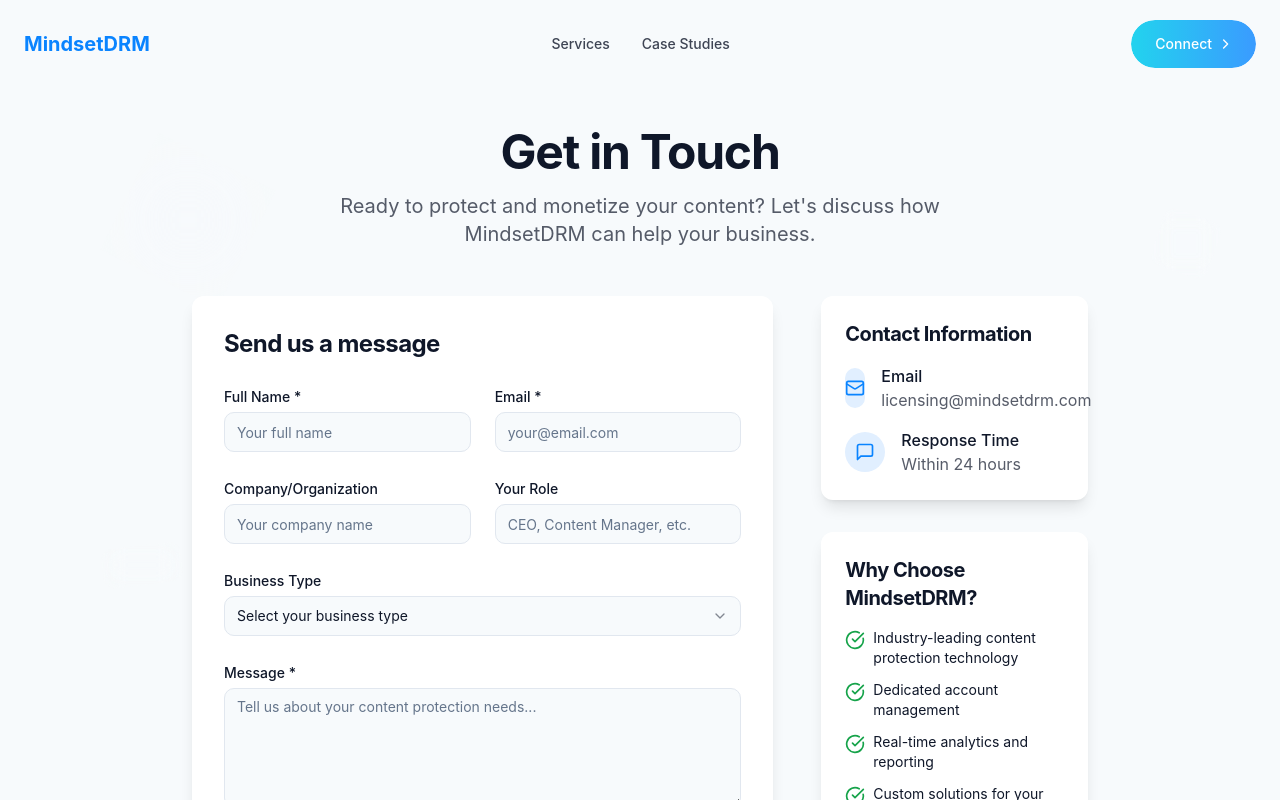
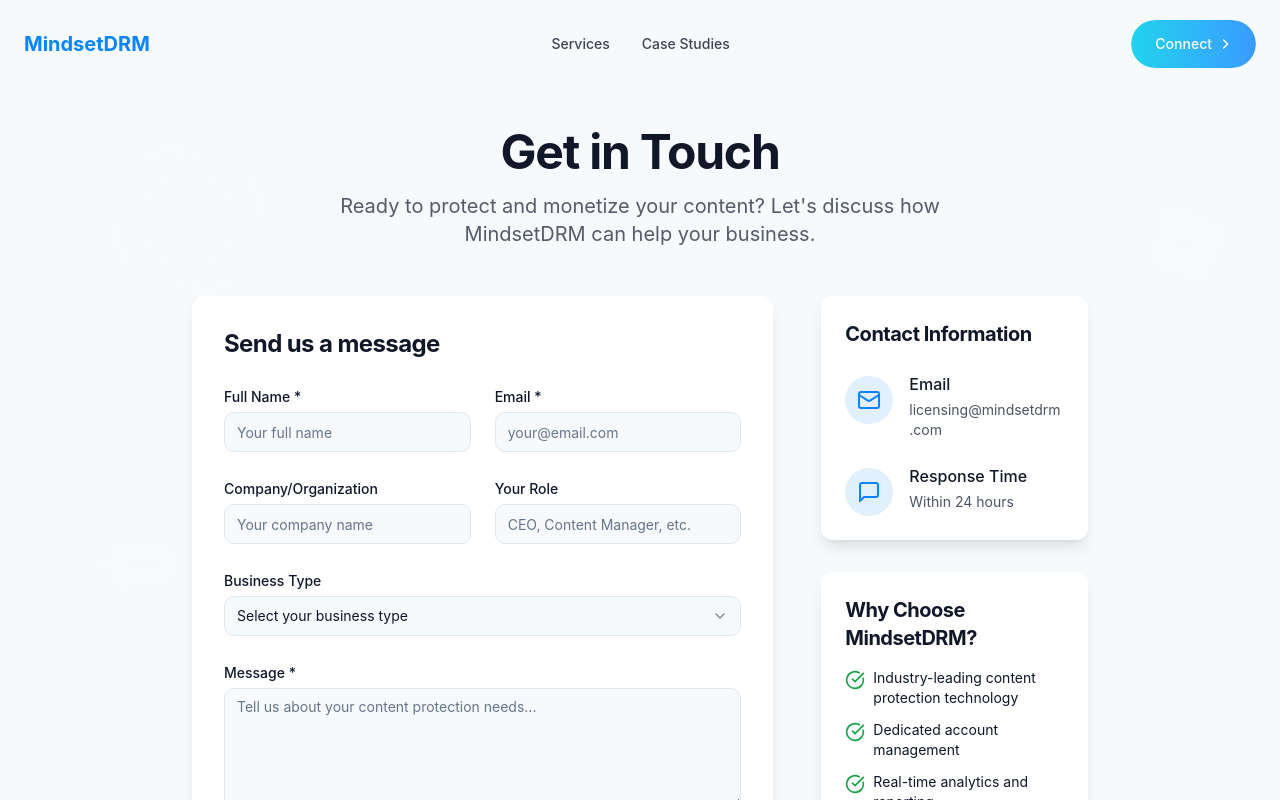
Before and after one commit to deeplymediagroup/blue-innovate-align, a React (Vite) app: page /contact in a window 1280 px wide. Shown: the top 800 px of the page. Built offline with nearby package versions, Linux system fonts and the light colour scheme.

Commit message:
Fix: Contact page formatting
Adjust contact page layout to prevent content cutoff.

```diff
--- a/src/pages/Contact.tsx
+++ b/src/pages/Contact.tsx
@@ -244,26 +244,26 @@ const Contact: React.FC = () => {
                 className="space-y-8"
               >
                 <div className="bg-white rounded-lg shadow-lg p-6">
-                  <h3 className="text-xl font-bold mb-4">Contact Information</h3>
+                  <h3 className="text-xl font-bold mb-6">Contact Information</h3>
 
-                  <div className="space-y-4">
-                    <div className="flex items-center">
-                      <div className="h-10 w-10 rounded-full bg-blue-100 flex items-center justify-center mr-4">
-                        <Mail className="h-5 w-5 text-blue-600" />
+                  <div className="space-y-6">
+                    <div className="flex items-start space-x-4">
+                      <div className="h-12 w-12 rounded-full bg-blue-100 flex items-center justify-center flex-shrink-0 mt-1">
+                        <Mail className="h-6 w-6 text-blue-600" />
                       </div>
-                      <div className="flex-1">
-                        <p className="font-medium">Email</p>
-                        <p className="text-foreground/70">licensing@mindsetdrm.com</p>
+                      <div className="flex-1 min-w-0">
+                        <p className="font-medium text-gray-900 mb-1">Email</p>
+                        <p className="text-sm text-gray-600 break-words">licensing@mindsetdrm.com</p>
                       </div>
                     </div>
 
-                    <div className="flex items-center">
-                      <div className="h-10 w-10 rounded-full bg-blue-100 flex items-center justify-center mr-4">
-                        <MessageSquare className="h-5 w-5 text-blue-600" />
+                    <div className="flex items-start space-x-4">
+                      <div className="h-12 w-12 rounded-full bg-blue-100 flex items-center justify-center flex-shrink-0 mt-1">
+                        <MessageSquare className="h-6 w-6 text-blue-600" />
                       </div>
-                      <div className="flex-1">
-                        <p className="font-medium">Response Time</p>
-                        <p className="text-foreground/70">Within 24 hours</p>
+                      <div className="flex-1 min-w-0">
+                        <p className="font-medium text-gray-900 mb-1">Response Time</p>
+                        <p className="text-sm text-gray-600">Within 24 hours</p>
                       </div>
                     </div>
                   </div>
```
